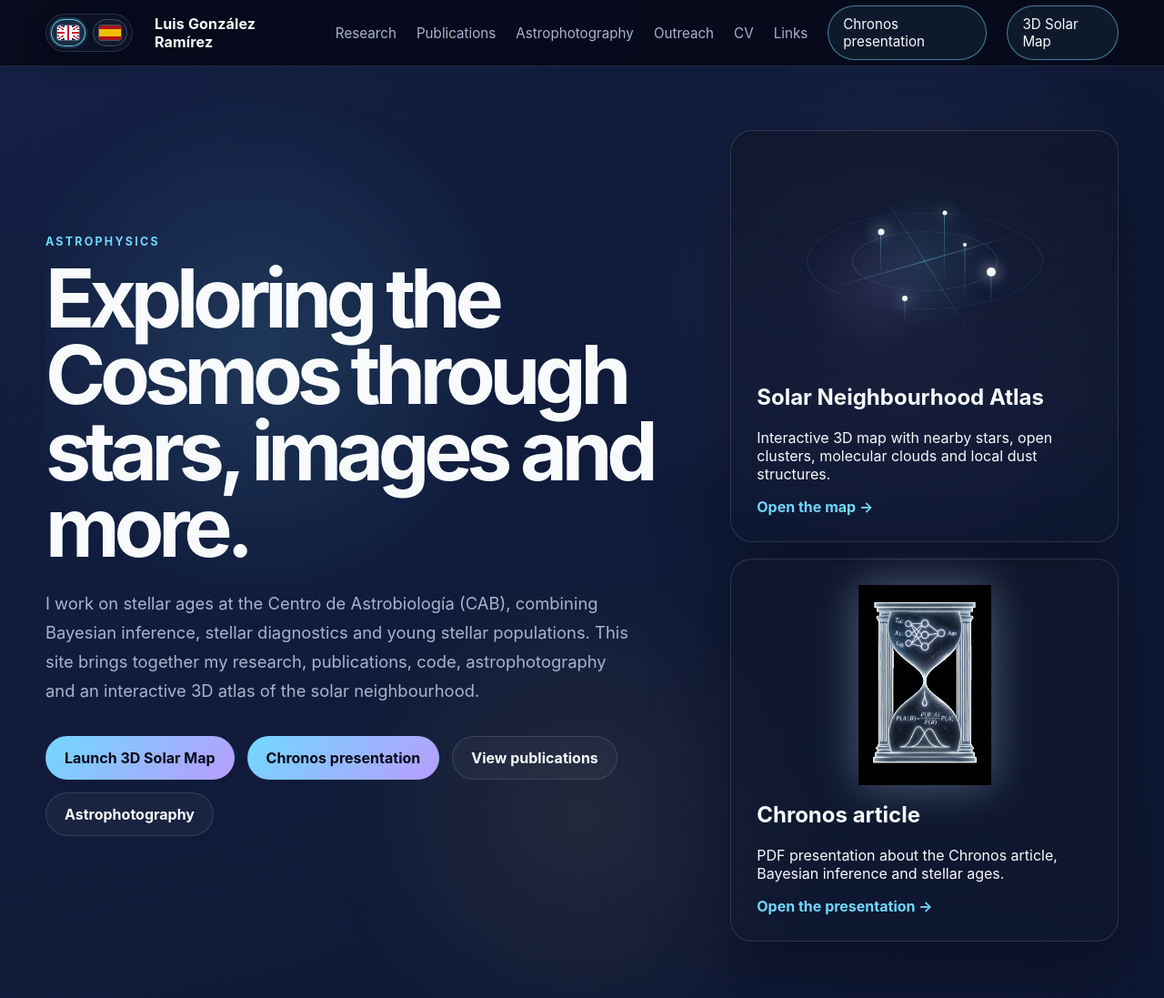
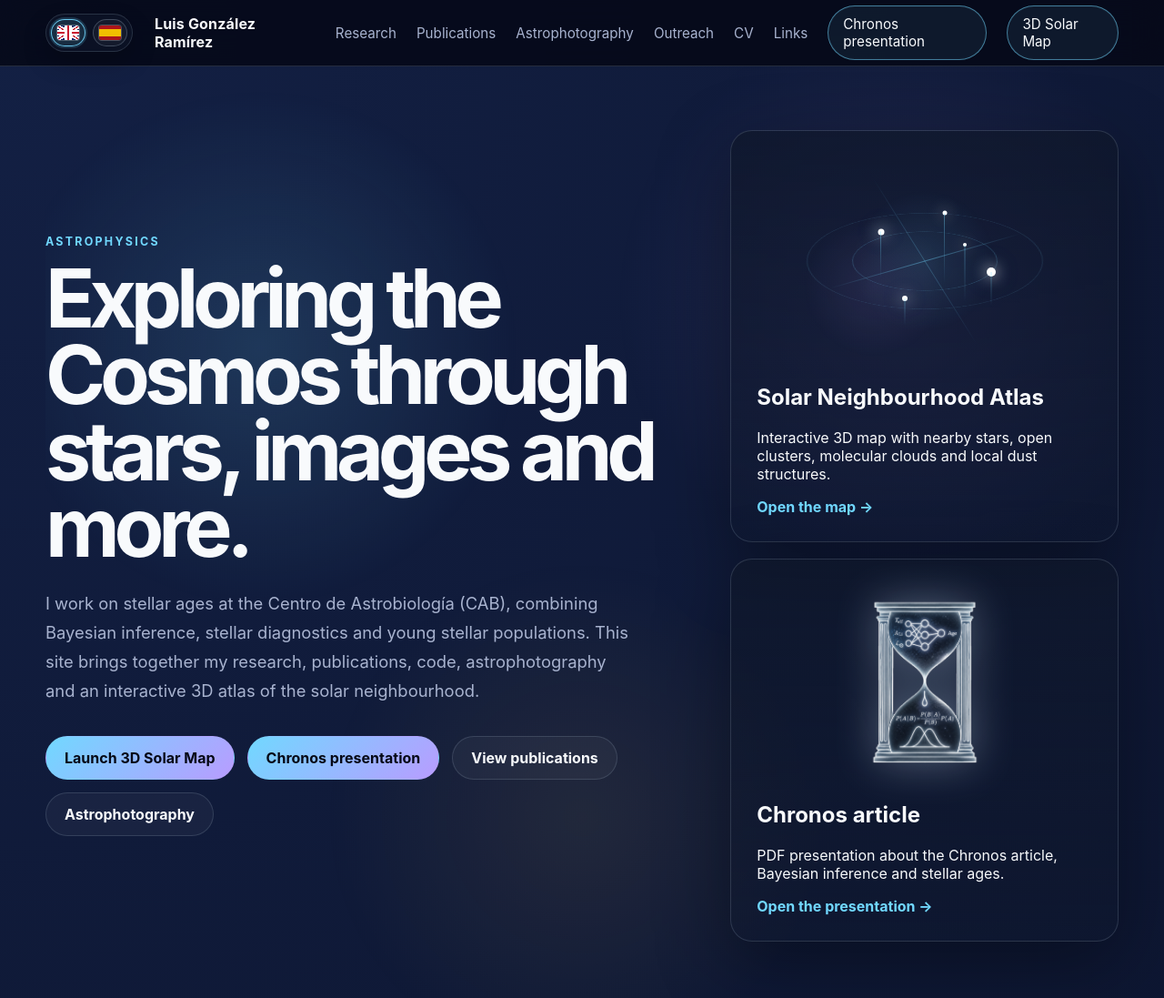
Before and after one commit to luisgonzalezramirez/luisgonzalezramirez.github.io, a plain HTML site: page index.html in a window 1280 px wide. Shown: the top 1097 px of the page at 91% size. Drawn offline with Linux system fonts and the light colour scheme.

Commit message:
Fix logo format and language flags

```diff
--- a/index.html
+++ b/index.html
@@ -64,7 +64,7 @@
 <a class="text-link" data-i18n="open-the-map" href="map.html">Open the map →</a>
 </article>
 <article class="hero-card compact-hero-card chronos-card">
-<img alt="Chronos logo" class="chronos-logo" loading="lazy" src="assets/img/logo.jpg"/>
+<img alt="Chronos logo" class="chronos-logo" loading="lazy" src="assets/img/logo.png"/>
 <h2 data-i18n="chronos-article">Chronos article</h2>
 <p data-i18n="pdf-presentation-about-the-chronos-article-ba">PDF presentation about the Chronos article, Bayesian inference and stellar ages.</p>
 <a class="text-link" data-i18n="open-the-presentation" href="talk_chronos.html">Open the presentation →</a>
```
Also changed, not shown: talk_chronos.html (+1 -1 lines), assets/img/logo.png (added).
